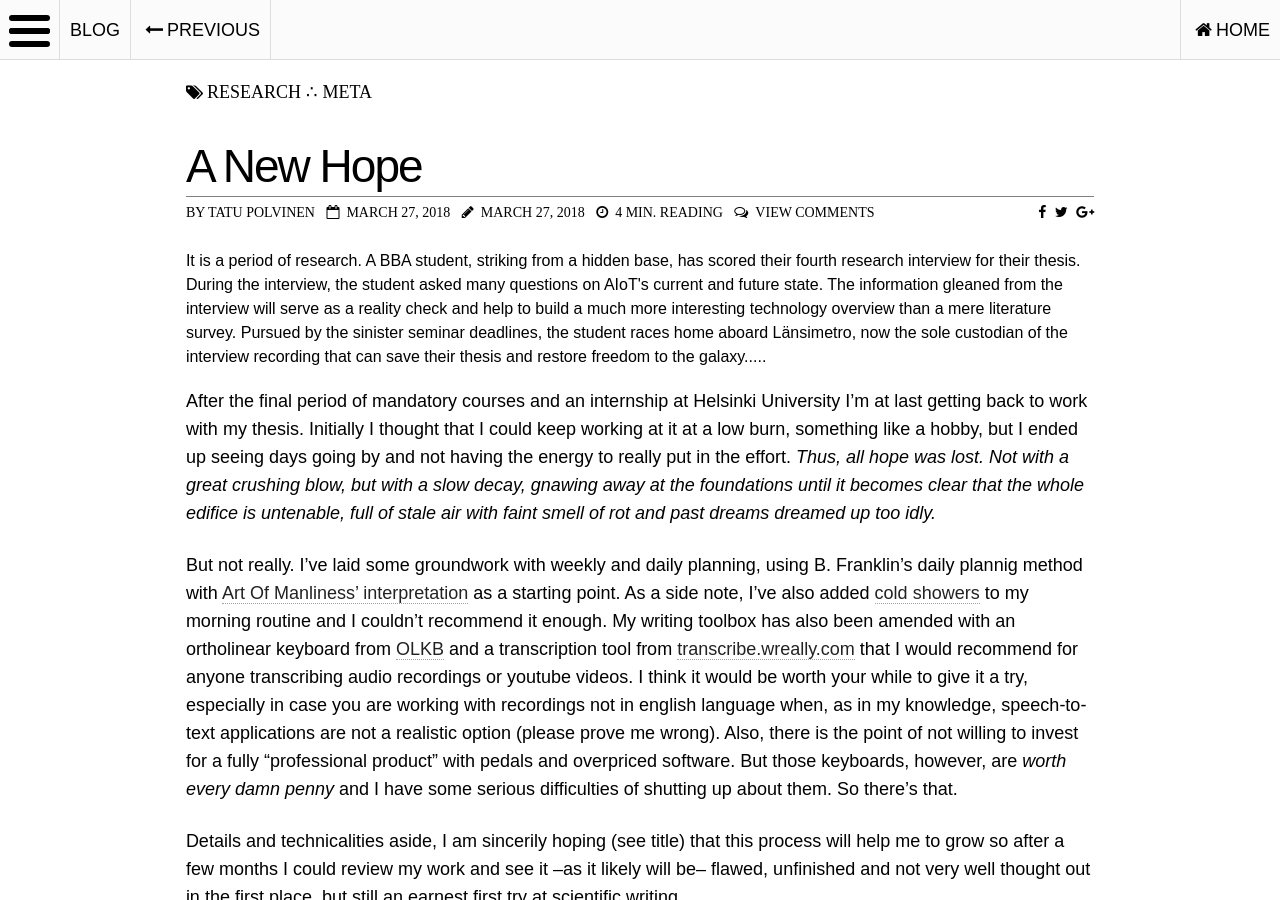
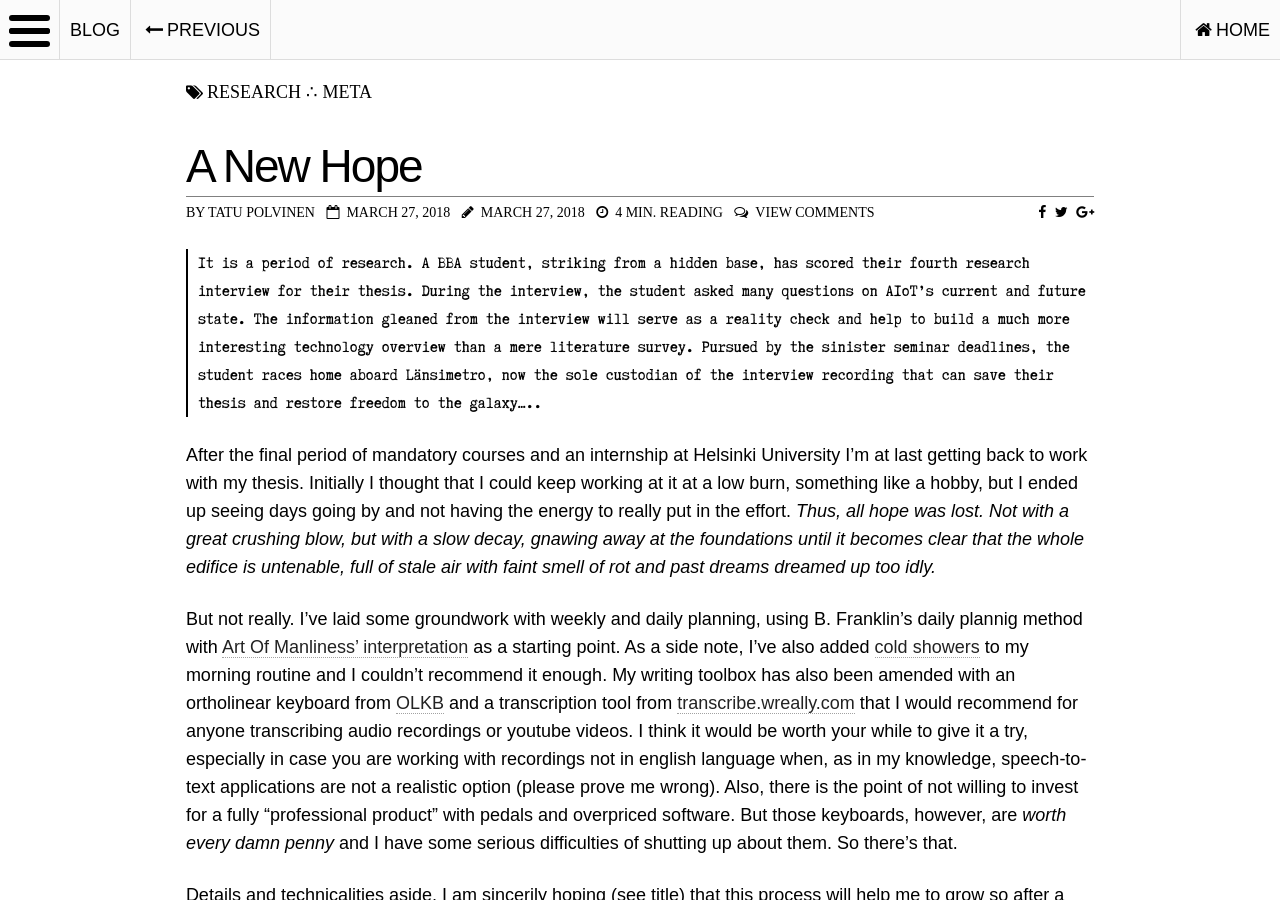
Before and after one commit to tpolvinen/tpolvinen.github.io, a Jekyll site: the page built from _posts/blog/2018-03-27-A-New-Hope.md, in a window 1280 px wide and 900 px high. Built offline with Jekyll 4.4.1, drawn with Linux system fonts in a browser that asks for light colours; nearby versions of some CDN libraries; comment, search, counter and statistics services are not loaded.

Commit message:
A New Hope refactoring

```diff
--- a/_posts/blog/2018-03-27-A-New-Hope.md
+++ b/_posts/blog/2018-03-27-A-New-Hope.md
@@ -13,7 +13,7 @@
 relatedposts:
 ---
 
-<div style="blockquote">It is a period of research. A BBA student, striking from a hidden base, has scored their fourth research interview for their thesis. During the interview, the student asked many questions on AIoT's current and future state. The information gleaned from the interview will serve as a reality check and help to build a much more interesting technology overview than a mere literature survey. Pursued by the sinister seminar deadlines, the student races home aboard Länsimetro, now the sole custodian of the interview recording that can save their thesis and restore freedom to the galaxy.....</div>
+>It is a period of research. A BBA student, striking from a hidden base, has scored their fourth research interview for their thesis. During the interview, the student asked many questions on AIoT's current and future state. The information gleaned from the interview will serve as a reality check and help to build a much more interesting technology overview than a mere literature survey. Pursued by the sinister seminar deadlines, the student races home aboard Länsimetro, now the sole custodian of the interview recording that can save their thesis and restore freedom to the galaxy.....
 
 After the final period of mandatory courses and an internship at Helsinki University I'm at last getting back to work with my thesis. Initially I thought that I could keep working at it at a low burn, something like a hobby, but I ended up seeing days going by and not having the energy to really put in the effort. *Thus, all hope was lost. Not with a great crushing blow, but with a slow decay, gnawing away at the foundations until it becomes clear that the whole edifice is untenable, full of stale air with faint smell of rot and past dreams dreamed up too idly.*
 
```
